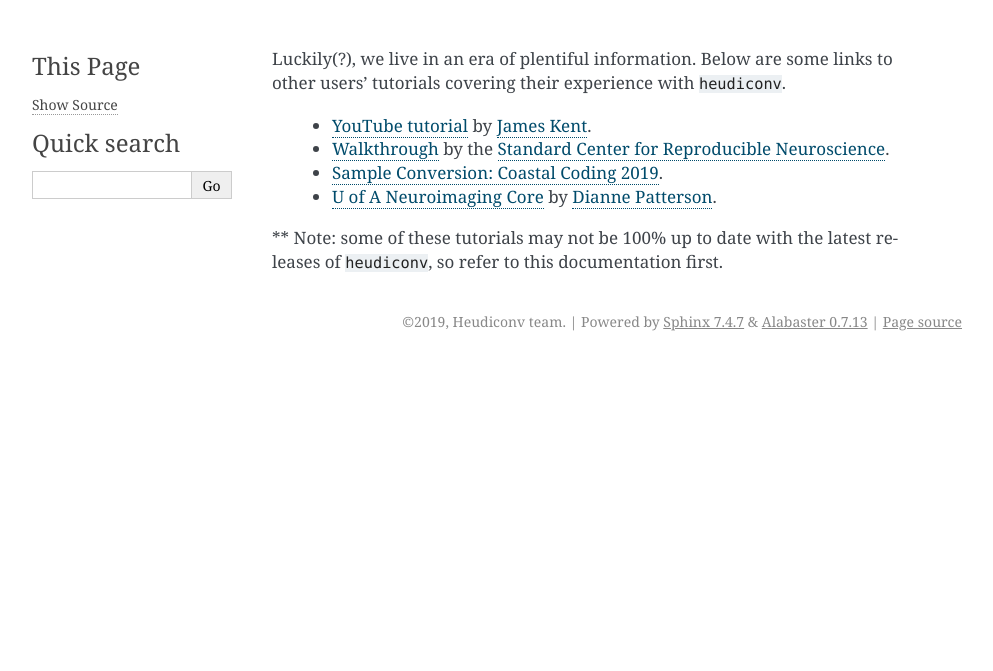
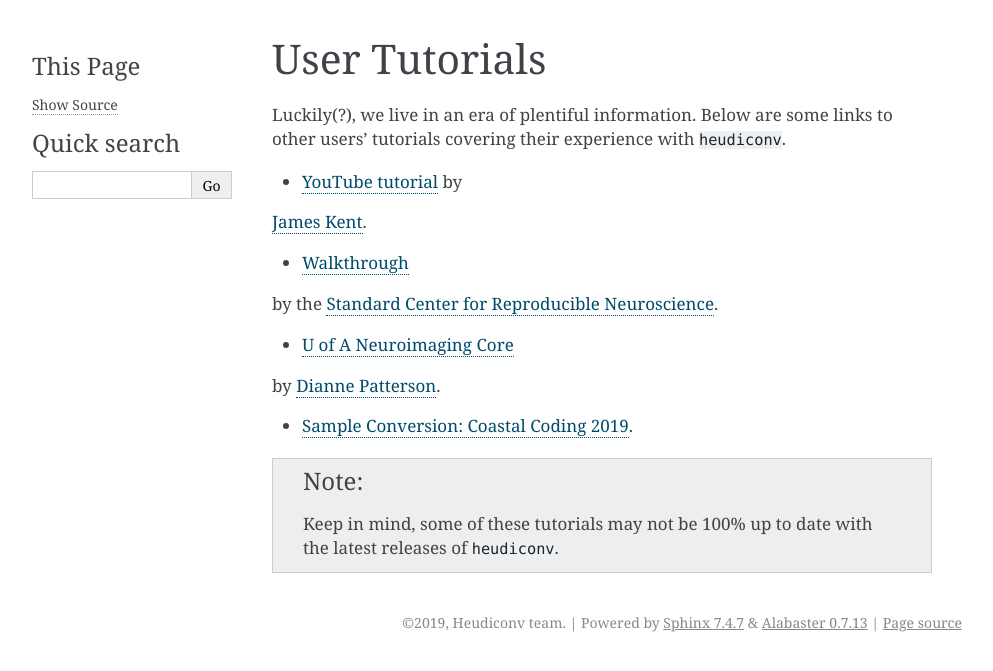
Before and after one commit to nipy/heudiconv, a Sphinx documentation site: the page built from docs/tutorials.rst, in a window 1280 px wide. Shown: the top 671 px of the page, without its empty margins (148-1141 px from the left). Built offline with Sphinx 7.4.7, drawn with Linux system fonts in a browser that asks for light colours; pages that are not in the unit, such as notebooks, are missing from menus.

```diff
--- a/docs/index.rst
+++ b/docs/index.rst
@@ -9,11 +9,11 @@ Contents
 --------
 
 .. toctree::
-   :maxdepth: 1
+   :maxdepth: 2
 
    installation
-   ../CHANGELOG.md
+   ../CHANGELOG
    usage
    heuristics
    tutorials
-   reference
+   API
--- a/docs/tutorials.rst
+++ b/docs/tutorials.rst
@@ -1,9 +1,22 @@
+==============
+User Tutorials
+==============
+
 Luckily(?), we live in an era of plentiful information. Below are some links to
 other users' tutorials covering their experience with ``heudiconv``.
 
- - `YouTube tutorial <https://www.youtube.com/watch?v=O1kZAuR7E00>`_ by `James Kent <https://github.com/jdkent>`_.
- - `Walkthrough <http://reproducibility.stanford.edu/bids-tutorial-series-part-2a/>`_ by the `Standard Center for Reproducible Neuroscience <http://reproducibility.stanford.edu/>`_.
- - `Sample Conversion: Coastal Coding 2019 <http://www.repronim.org/coco2019-training/presentations/heudiconv/#1>`_.
- - `U of A Neuroimaging Core <https://neuroimaging-core-docs.readthedocs.io/en/latest/pages/heudiconv.html>`_ by `Dianne Patterson <https://github.com/dkp>`_.
+- `YouTube tutorial <https://www.youtube.com/watch?v=O1kZAuR7E00>`_ by
+`James Kent <https://github.com/jdkent>`_.
 
-** Note: some of these tutorials may not be 100% up to date with the latest releases of ``heudiconv``, so refer to this documentation first.
+- `Walkthrough <http://reproducibility.stanford.edu/bids-tutorial-series-part-2a/>`_
+by the `Standard Center for Reproducible Neuroscience <http://reproducibility.stanford.edu/>`_.
+
+- `U of A Neuroimaging Core <https://neuroimaging-core-docs.readthedocs.io/en/latest/pages/heudiconv.html>`_
+by `Dianne Patterson <https://github.com/dkp>`_.
+
+- `Sample Conversion: Coastal Coding 2019 <http://www.repronim.org/coco2019-training/presentations/heudiconv/#1>`_.
+
+.. note::
+
+    Keep in mind, some of these tutorials may not be 100% up to date with
+    the latest releases of ``heudiconv``.
```
Also changed, not shown: docs/heuristics.rst (+54 -65 lines), docs/installation.rst (+5 -5 lines).
